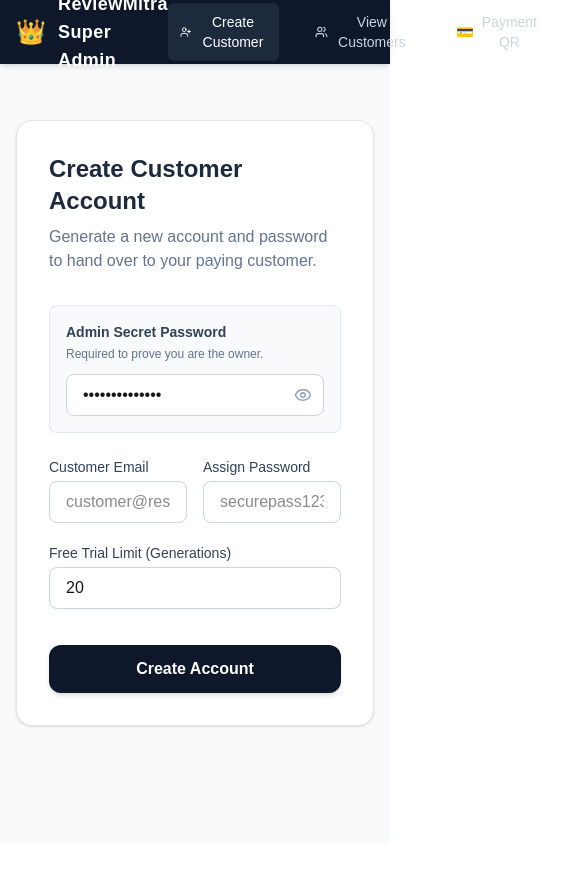
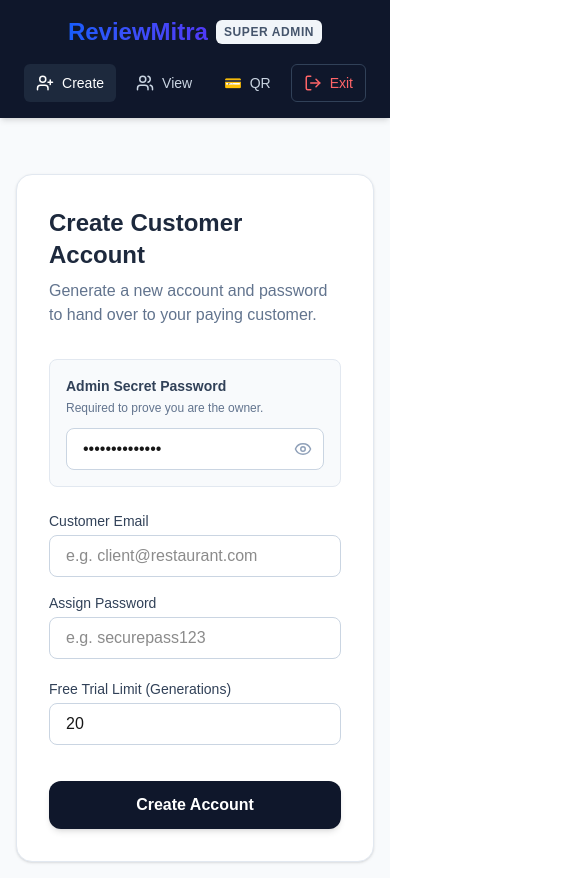
Before and after one commit to subratbiswal016-spec/reviewMitra_backend, a Next.js app: page /super-admin in a window 390 px wide. Shown: the top 878 px of the page, 585 px wide, since content can reach past the window. Before the commit the page ends 844 px from the top, so only its background shows below. Built offline with nearby package versions, Linux system fonts and the light colour scheme.

Commit message:
Add QR Base64 upload and mobile responsiveness

```diff
--- a/src/app/dashboard/page.tsx
+++ b/src/app/dashboard/page.tsx
@@ -92,15 +92,15 @@ export default function DashboardPage() {
   }
 
   return (
-    <div className="min-h-screen bg-slate-50 flex">
+    <div className="min-h-screen bg-slate-50 flex flex-col md:flex-row">
       {/* Sidebar */}
-      <div className="w-64 bg-white border-r border-slate-200 flex flex-col">
+      <div className="w-full md:w-64 bg-white border-b md:border-b-0 md:border-r border-slate-200 flex flex-col md:min-h-screen">
         <div className="p-6 border-b border-slate-200 flex items-center gap-2">
           <span className="text-xl">✨</span>
           <span className="font-bold text-slate-800">ReviewMitra</span>
         </div>
 
-        <nav className="flex-1 p-4 space-y-2">
+        <nav className="flex-1 p-4 space-y-2 flex flex-col sm:flex-row md:flex-col sm:gap-2 md:gap-0">
           <button
             onClick={() => setActiveTab("profile")}
             className={`w-full flex items-center gap-3 px-4 py-2 rounded-lg font-medium transition-colors ${activeTab === "profile" ? "bg-blue-50 text-blue-700" : "text-slate-600 hover:bg-slate-50"}`}
@@ -144,7 +144,7 @@ export default function DashboardPage() {
                 <form onSubmit={handleSaveProfile} className="space-y-4">
                   {message && <div className="p-3 bg-green-50 text-green-700 rounded-md text-sm">{message}</div>}
 
-                  <div className="grid grid-cols-2 gap-4">
+                  <div className="grid grid-cols-1 md:grid-cols-2 gap-4">
                     <div>
                       <label className="block text-sm font-medium text-slate-700 mb-1">Business Name</label>
                       <input required type="text" value={profileData.name} onChange={(e) => setProfileData({...profileData, name: e.target.value})} className="w-full px-3 py-2 border rounded-lg outline-none focus:border-blue-500" placeholder="e.g. Writer's Cafe" />
@@ -155,7 +155,7 @@ export default function DashboardPage() {
                     </div>
                   </div>
 
-                  <div className="grid grid-cols-2 gap-4">
+                  <div className="grid grid-cols-1 md:grid-cols-2 gap-4">
                     <div>
                       <label className="block text-sm font-medium text-slate-700 mb-1">Phone Number</label>
                       <input required type="text" value={profileData.phone} onChange={(e) => setProfileData({...profileData, phone: e.target.value})} className="w-full px-3 py-2 border rounded-lg outline-none focus:border-blue-500" placeholder="e.g. +91 9876543210" />
@@ -166,7 +166,7 @@ export default function DashboardPage() {
                     </div>
                   </div>
 
-                  <div className="grid grid-cols-2 gap-4">
+                  <div className="grid grid-cols-1 md:grid-cols-2 gap-4">
                     <div>
                       <label className="block text-sm font-medium text-slate-700 mb-1">Reply Tone</label>
                       <select value={profileData.tone} onChange={(e) => setProfileData({...profileData, tone: e.target.value})} className="w-full px-3 py-2 border rounded-lg outline-none focus:border-blue-500">
@@ -195,16 +195,16 @@ export default function DashboardPage() {
                     />
                   </div>
 
-                  <div className="flex items-center justify-between mt-6 pt-4 border-t border-slate-100">
-                    <div>
+                  <div className="flex flex-col sm:flex-row items-start sm:items-center justify-between mt-6 pt-4 border-t border-slate-100 gap-4">
+                    <div className="w-full sm:w-auto overflow-hidden">
                       <label className="block text-sm font-bold text-slate-800">Your Business ID</label>
                       <p className="text-xs text-slate-500">Copy this into your Chrome Extension</p>
-                      <code className="mt-1 block bg-slate-100 px-3 py-1 rounded text-sm text-blue-600 font-mono">
+                      <code className="mt-1 block bg-slate-100 px-3 py-1 rounded text-sm text-blue-600 font-mono truncate max-w-[200px] sm:max-w-[300px]">
                         {businessId || "Save profile to get ID"}
                       </code>
                     </div>
 
-                    <button type="submit" disabled={loading} className="bg-blue-600 hover:bg-blue-700 text-white px-6 py-2 rounded-lg font-medium transition-colors">
+                    <button type="submit" disabled={loading} className="w-full sm:w-auto bg-blue-600 hover:bg-blue-700 text-white px-6 py-2 rounded-lg font-medium transition-colors">
                       {loading ? "Saving..." : "Save Settings"}
                     </button>
                   </div>
--- a/src/app/super-admin/page.tsx
+++ b/src/app/super-admin/page.tsx
@@ -179,42 +179,45 @@ export default function SuperAdminPage() {
   return (
     <div className="min-h-screen bg-slate-50">
       {/* Navbar */}
-      <nav className="bg-slate-900 text-white shadow-md">
-        <div className="max-w-7xl mx-auto px-4 sm:px-6 lg:px-8">
-          <div className="flex items-center justify-between h-16">
-            <div className="flex items-center gap-3">
-              <span className="text-2xl">👑</span>
-              <span className="font-bold text-lg tracking-wide">ReviewMitra Super Admin</span>
-            </div>
-
-            <div className="flex gap-6">
+      <nav className="bg-slate-900 text-white shadow-md py-4 px-6">
+        <div className="flex flex-col md:flex-row justify-between items-center max-w-5xl mx-auto">
+          <div className="flex items-center gap-2 mb-4 md:mb-0">
+            <span className="text-2xl font-black bg-gradient-to-r from-blue-600 to-indigo-600 text-transparent bg-clip-text">ReviewMitra</span>
+            <span className="px-2 py-1 bg-slate-100 text-slate-600 text-xs font-bold rounded-md tracking-wider">SUPER ADMIN</span>
+          </div>
+          <nav>
+            <div className="flex flex-wrap gap-2 md:gap-6 justify-center">
               <button
                 onClick={() => handleTabChange("create")}
                 className={`flex items-center gap-2 px-3 py-2 rounded-md text-sm font-medium transition-colors ${activeTab === 'create' ? 'bg-slate-800 text-white' : 'text-slate-300 hover:bg-slate-700 hover:text-white'}`}
               >
                 <UserPlus size={18} />
-                Create Customer
+                <span className="hidden sm:inline">Create Customer</span>
+                <span className="sm:hidden">Create</span>
               </button>
               <button
                 onClick={() => handleTabChange("view")}
                 className={`flex items-center gap-2 px-3 py-2 rounded-md text-sm font-medium transition-colors ${activeTab === 'view' ? 'bg-slate-800 text-white' : 'text-slate-300 hover:bg-slate-700 hover:text-white'}`}
               >
                 <Users size={18} />
-                View Customers
+                <span className="hidden sm:inline">View Customers</span>
+                <span className="sm:hidden">View</span>
               </button>
               <button
                 onClick={() => handleTabChange("payment")}
                 className={`flex items-center gap-2 px-3 py-2 rounded-md text-sm font-medium transition-colors ${activeTab === 'payment' ? 'bg-slate-800 text-white' : 'text-slate-300 hover:bg-slate-700 hover:text-white'}`}
               >
                 <span>💳</span>
-                Payment QR
+                <span className="hidden sm:inline">Payment QR</span>
+                <span className="sm:hidden">QR</span>
               </button>
-              <Link href="/login" className="flex items-center gap-2 px-3 py-2 rounded-md text-sm font-medium text-red-400 hover:bg-slate-800 hover:text-red-300 transition-colors ml-4 border border-slate-700">
+              <Link href="/login" className="flex items-center gap-2 px-3 py-2 rounded-md text-sm font-medium text-red-400 hover:bg-slate-800 hover:text-red-300 transition-colors ml-0 md:ml-4 border border-slate-700">
                 <LogOut size={18} />
-                Exit Admin
+                <span className="hidden sm:inline">Exit Admin</span>
+                <span className="sm:hidden">Exit</span>
               </Link>
             </div>
-          </div>
+          </nav>
         </div>
       </nav>
 
@@ -251,7 +254,7 @@ export default function SuperAdminPage() {
                 </div>
               </div>
 
-              <div className="grid grid-cols-2 gap-4">
+              <div className="grid grid-cols-1 md:grid-cols-2 gap-4">
                 <div>
                   <label className="block text-sm font-medium text-slate-700 mb-1">Customer Email</label>
                   <input
@@ -260,7 +263,7 @@ export default function SuperAdminPage() {
                     value={email}
                     onChange={(e) => setEmail(e.target.value)}
                     className="w-full px-4 py-2 border border-slate-300 rounded-lg focus:ring-2 focus:ring-blue-500 outline-none"
-                    placeholder="customer@restaurant.com"
+                    placeholder="e.g. client@restaurant.com"
                   />
                 </div>
                 <div>
@@ -271,7 +274,7 @@ export default function SuperAdminPage() {
                     value={password}
                     onChange={(e) => setPassword(e.target.value)}
                     className="w-full px-4 py-2 border border-slate-300 rounded-lg focus:ring-2 focus:ring-blue-500 outline-none"
-                    placeholder="securepass123"
+                    placeholder="e.g. securepass123"
                   />
                 </div>
               </div>
@@ -360,7 +363,7 @@ export default function SuperAdminPage() {
                               />
                             </td>
                             <td className="py-3 px-4">
-                              <div className="flex gap-2">
+                              <div className="flex flex-col gap-2">
                                 <button
                                   onClick={() => {
                                     const el = document.getElementById(`limit-${user.id}`) as HTMLInputElement;
@@ -408,18 +411,25 @@ export default function SuperAdminPage() {
         {activeTab === "payment" && (
           <div className="bg-white rounded-2xl shadow-sm border border-slate-200 p-8">
             <h2 className="text-2xl font-bold text-slate-800 mb-2">Global Payment QR Code</h2>
-            <p className="text-slate-500 mb-8">Paste the image URL of your UPI QR Code. All customers will see this in their billing dashboard.</p>
+            <p className="text-slate-500 mb-8">Upload a photo of your UPI QR Code. All customers will see this in their billing dashboard. (It is saved securely in the database).</p>
 
             <form onSubmit={handleSaveQR} className="space-y-5">
               <div>
-                <label className="block text-sm font-medium text-slate-700 mb-1">QR Code Image URL</label>
+                <label className="block text-sm font-medium text-slate-700 mb-1">Upload QR Code Image</label>
                 <input
-                  type="url"
-                  required
-                  value={qrUrl}
-                  onChange={(e) => setQrUrl(e.target.value)}
+                  type="file"
+                  accept="image/*"
+                  onChange={(e) => {
+                    const file = e.target.files?.[0];
+                    if (file) {
+                      const reader = new FileReader();
+                      reader.onloadend = () => {
+                        setQrUrl(reader.result as string);
+                      };
+                      reader.readAsDataURL(file);
+                    }
+                  }}
                   className="w-full px-4 py-2 border border-slate-300 rounded-lg focus:ring-2 focus:ring-blue-500 outline-none"
-                  placeholder="https://i.imgur.com/your-qr-code.png"
                 />
               </div>
 
```
